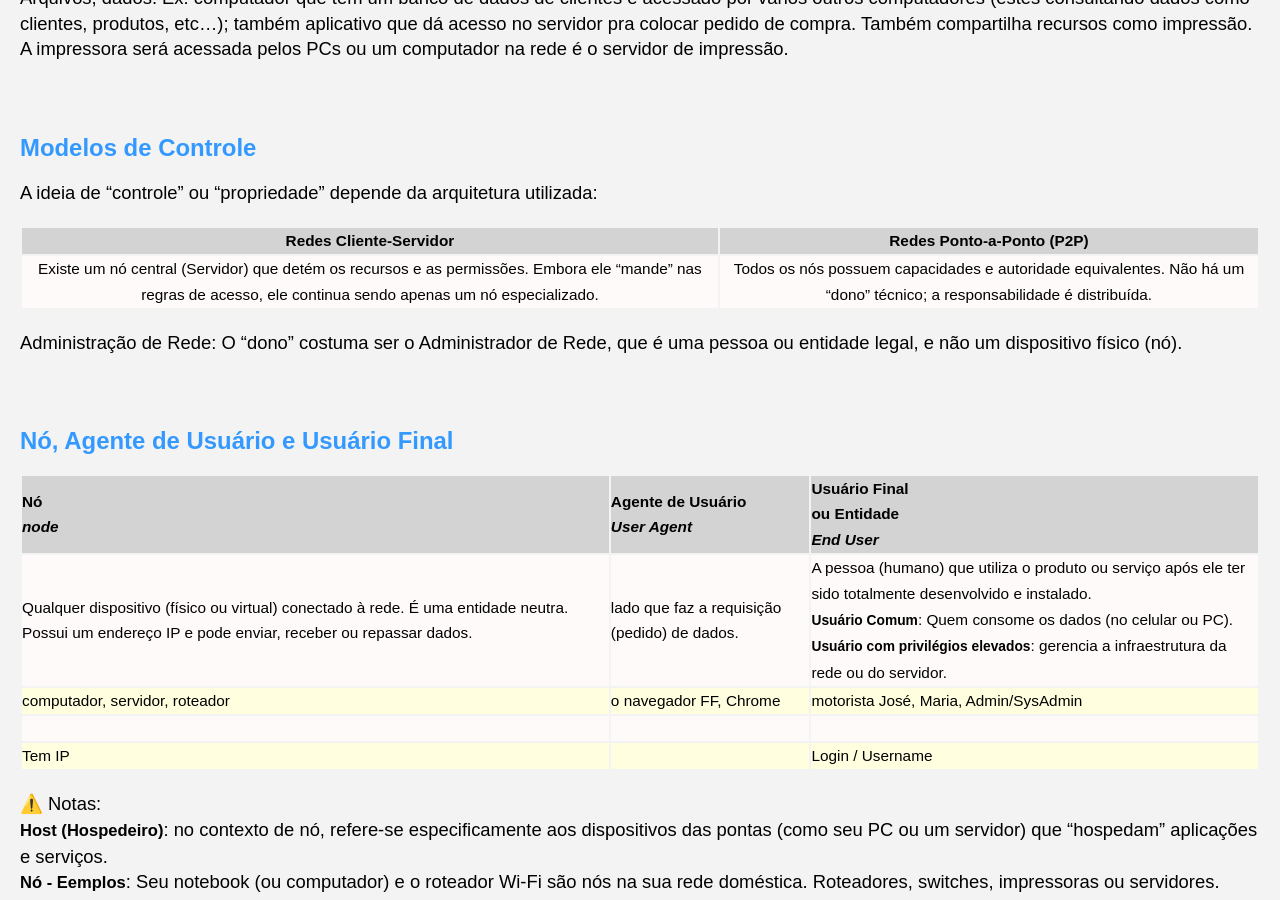
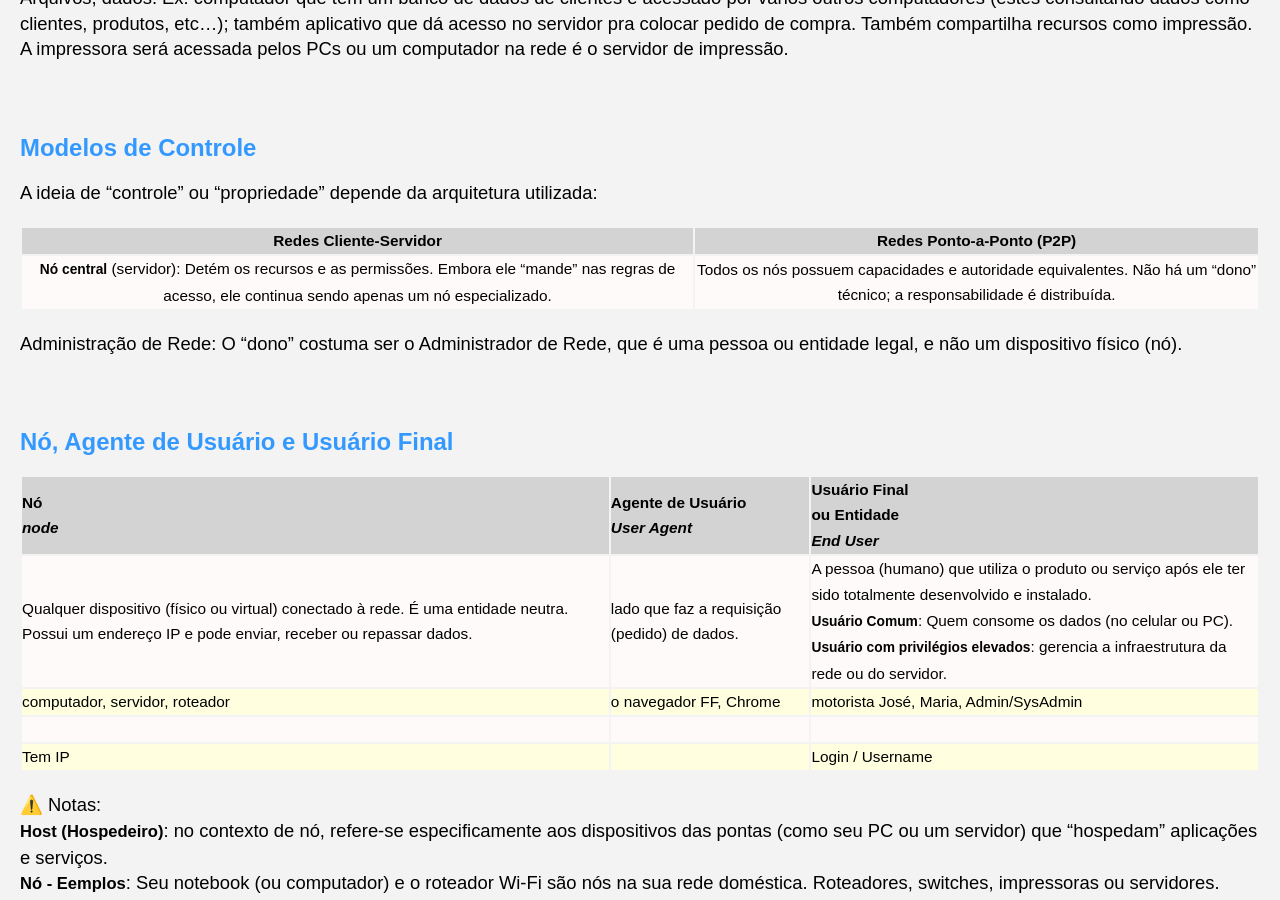
Before and after one commit to Joesynth/joesynth.github.io, a Jekyll site: the page built from _posts/2021-07-28-rede.md, in a window 1280 px wide and 900 px high, scrolled down 709 px. Built offline with Jekyll 4.4.1, drawn with Linux system fonts in a browser that asks for light colours.

Commit message:
Update 2021-07-28-rede.md

```diff
--- a/_posts/2021-07-28-rede.md
+++ b/_posts/2021-07-28-rede.md
@@ -28,7 +28,7 @@ A ideia de "controle" ou "propriedade" depende da arquitetura utilizada:
 
 |Redes Cliente-Servidor|Redes Ponto-a-Ponto (P2P)|
 |:---:|:---:|
-|Existe um nó central (Servidor) que detém os recursos e as permissões. Embora ele "mande" nas regras de acesso, ele continua sendo apenas um nó especializado.|Todos os nós possuem capacidades e autoridade equivalentes. Não há um "dono" técnico; a responsabilidade é distribuída.|
+|**Nó central** (servidor): Detém os recursos e as permissões. Embora ele “mande” nas regras de acesso, ele continua sendo apenas um nó especializado.|Todos os nós possuem capacidades e autoridade equivalentes. Não há um "dono" técnico; a responsabilidade é distribuída.|
 
 
 Administração de Rede: O "dono" costuma ser o Administrador de Rede, que é uma pessoa ou entidade legal, e não um dispositivo físico (nó).
```
